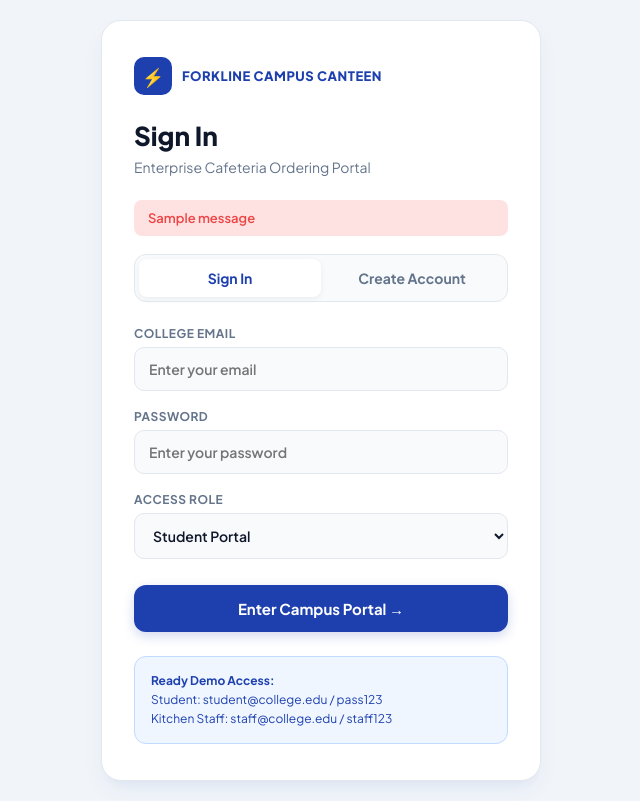
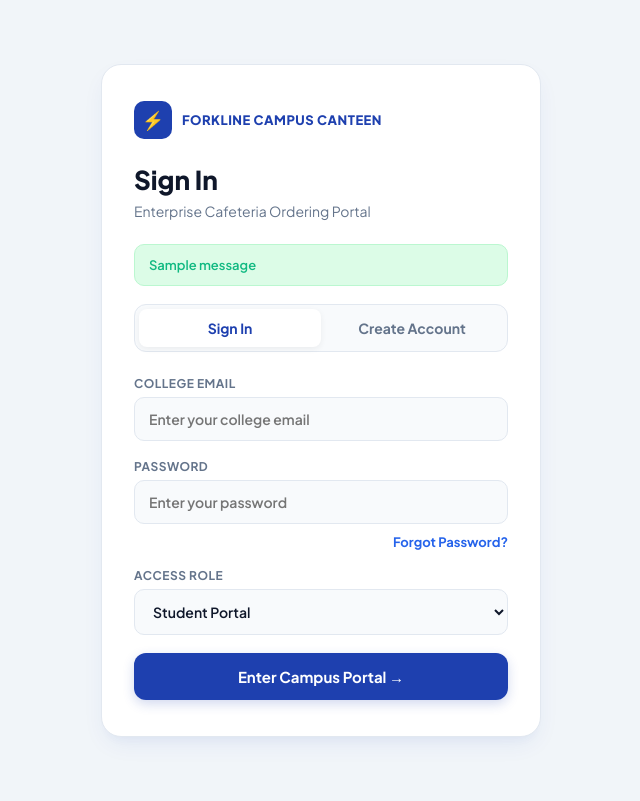
Before and after one commit to adj34190-ctrl/smart-canteen, a Flask app: page / in a window 1280 px wide. Shown: the whole page, without its empty margins (319-959 px from the left). After the commit the page ends 741 px from the top, so only its background shows below. Run offline with Flask 3, Linux system fonts and the light colour scheme; tables that the repository leaves empty hold one stand-in row (values such as "Sample post"); one stand-in notice (Sample message) is shown.

Commit message:
Update auth.html

```diff
--- a/templates/auth.html
+++ b/templates/auth.html
@@ -126,6 +126,21 @@
             box-shadow: 0 0 0 3px rgba(37, 99, 235, 0.12);
         }
 
+        .forgot-link-box {
+            display: flex;
+            justify-content: flex-end;
+            margin-top: -8px;
+            margin-bottom: 18px;
+        }
+        .forgot-link {
+            color: var(--primary-accent);
+            font-size: 13px;
+            font-weight: 700;
+            text-decoration: none;
+            cursor: pointer;
+        }
+        .forgot-link:hover { text-decoration: underline; }
+
         .btn-submit {
             width: 100%;
             padding: 14px;
@@ -138,31 +153,40 @@
             cursor: pointer;
             box-shadow: 0 4px 12px rgba(30, 64, 175, 0.2);
             transition: 0.2s;
-            margin-top: 8px;
         }
         .btn-submit:hover {
             background: var(--primary-accent);
         }
 
-        .demo-credentials {
-            margin-top: 24px;
-            padding: 14px 16px;
-            background: var(--primary-light);
-            border: 1px solid #bfdbfe;
-            border-radius: 12px;
-            font-size: 12px;
-            color: var(--primary);
-            line-height: 1.6;
-        }
-
         .flash-msg {
-            padding: 10px 14px;
-            border-radius: 8px;
+            padding: 12px 14px;
+            border-radius: 10px;
             margin-bottom: 18px;
             font-size: 13px;
             font-weight: 600;
-            background: #fee2e2;
-            color: var(--danger);
+        }
+        .flash-msg.error { background: #fee2e2; color: var(--danger); border: 1px solid #fecaca; }
+        .flash-msg.success { background: #dcfce7; color: var(--success); border: 1px solid #bbf7d0; }
+
+        /* Forgot Password Modal */
+        .modal-overlay {
+            display: none;
+            position: fixed;
+            top: 0; left: 0; width: 100%; height: 100%;
+            background: rgba(15, 23, 42, 0.6);
+            backdrop-filter: blur(4px);
+            z-index: 999;
+            align-items: center;
+            justify-content: center;
+            padding: 20px;
+        }
+        .modal-card {
+            background: #fff;
+            width: 100%;
+            max-width: 400px;
+            padding: 28px;
+            border-radius: 18px;
+            box-shadow: 0 20px 25px -5px rgba(0, 0, 0, 0.1);
         }
     </style>
 </head>
@@ -177,9 +201,11 @@
         <h1 id="formHeading">Sign In</h1>
         <p class="subtitle" id="formSubtitle">Enterprise Cafeteria Ordering Portal</p>
 
-        {% with messages = get_flashed_messages() %}
+        {% with messages = get_flashed_messages(with_categories=true) %}
           {% if messages %}
-            <div class="flash-msg">{{ messages[0] }}</div>
+            {% for category, message in messages %}
+              <div class="flash-msg {{ category }}">{{ message }}</div>
+            {% endfor %}
           {% endif %}
         {% endwith %}
 
@@ -198,12 +224,16 @@
 
             <div class="input-group">
                 <label>College Email</label>
-                <input type="email" name="email" placeholder="Enter your email" required autocomplete="off">
+                <input type="email" name="email" placeholder="Enter your college email" required autocomplete="off">
             </div>
 
             <div class="input-group">
                 <label>Password</label>
                 <input type="password" name="password" placeholder="Enter your password" required autocomplete="new-password">
+            </div>
+
+            <div class="forgot-link-box" id="forgotBox">
+                <span class="forgot-link" onclick="toggleModal(true)">Forgot Password?</span>
             </div>
 
             <div class="input-group">
@@ -216,11 +246,23 @@
 
             <button type="submit" class="btn-submit" id="submitBtn">Enter Campus Portal &rarr;</button>
         </form>
+    </div>
 
-        <div class="demo-credentials">
-            <strong>Ready Demo Access:</strong><br>
-            Student: <code>student@college.edu / pass123</code><br>
-            Kitchen Staff: <code>staff@college.edu / staff123</code>
+    <!-- Forgot Password Modal Popup -->
+    <div class="modal-overlay" id="resetModal">
+        <div class="modal-card">
+            <h2 style="font-size:20px; font-weight:800; color:var(--text-dark);">Reset Dining Account</h2>
+            <p style="font-size:13px; color:var(--text-muted); margin:6px 0 20px;">Enter your enrolled college email to receive instant recovery credentials.</p>
+
+            <form method="POST" action="/">
+                <input type="hidden" name="action" value="forgot_password">
+                <div class="input-group">
+                    <label>Registered College Email</label>
+                    <input type="email" name="email" placeholder="student@college.edu" required>
+                </div>
+                <button type="submit" class="btn-submit" style="margin-top:6px;">Send Recovery Instructions</button>
+                <button type="button" onclick="toggleModal(false)" style="width:100%; background:transparent; border:none; color:var(--text-muted); font-size:13px; font-weight:700; margin-top:12px; cursor:pointer;">Cancel</button>
+            </form>
         </div>
     </div>
 
@@ -232,12 +274,14 @@
             const heading = document.getElementById('formHeading');
             const subtitle = document.getElementById('formSubtitle');
             const submitBtn = document.getElementById('submitBtn');
+            const forgotBox = document.getElementById('forgotBox');
 
             if (type === 'login') {
                 btns[0].classList.add('active');
                 btns[1].classList.remove('active');
                 action.value = 'login';
                 fullname.style.display = 'none';
+                forgotBox.style.display = 'flex';
                 heading.innerText = 'Sign In';
                 subtitle.innerText = 'Enterprise Cafeteria Ordering Portal';
                 submitBtn.innerHTML = 'Enter Campus Portal &rarr;';
@@ -246,11 +290,16 @@
                 btns[0].classList.remove('active');
                 action.value = 'register';
                 fullname.style.display = 'block';
+                forgotBox.style.display = 'none';
                 heading.innerText = 'Register Account';
                 subtitle.innerText = 'Create your student dining credentials';
                 submitBtn.innerHTML = 'Create Account &rarr;';
             }
         }
+
+        function toggleModal(show) {
+            document.getElementById('resetModal').style.display = show ? 'flex' : 'none';
+        }
     </script>
 </body>
 </html>
```
